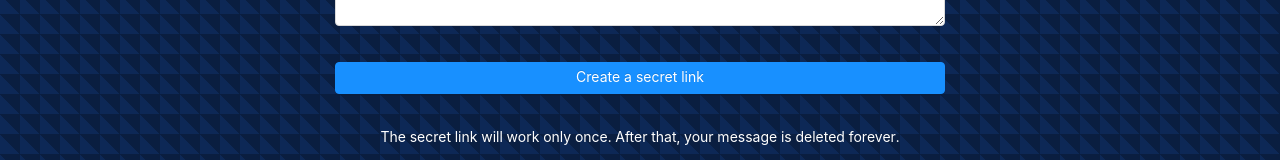
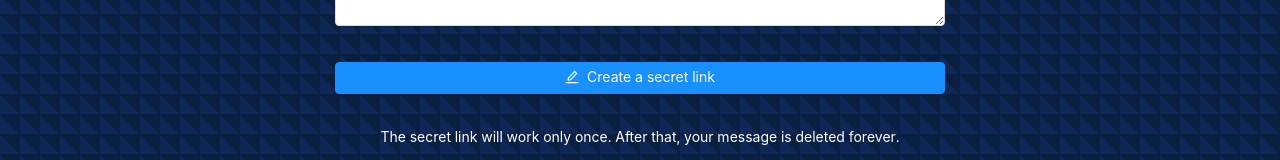
Before and after one commit to kozlovvski/secret-message, a React (Create React App) app: page /app in a window 1280 px wide. Shown: the part 426-586 px from the top of the page. Built offline with nearby package versions, Linux system fonts and the light colour scheme.

Commit message:
fix(create-message-form): add an icon to submit button

```diff
--- a/src/features/add-new-message/components/CreateMessageForm/CreateMessageForm.tsx
+++ b/src/features/add-new-message/components/CreateMessageForm/CreateMessageForm.tsx
@@ -2,6 +2,7 @@
 import { Button, Form, Input, Typography } from "antd";
 import React from "react";
 import { useSelector } from "react-redux";
+import { EditOutlined } from "@ant-design/icons";
 
 import useAppDispatch from "hooks/useAppDispatch";
 import { CreateSMessagePayload } from "typings/secret-message";
@@ -65,6 +66,7 @@ const CreateMessageForm: React.FC<ICreateMessageFormProps> = () => {
             loading={loading}
             type="primary"
             block
+            icon={<EditOutlined />}
             htmlType="submit"
             data-testid="submit-button"
           >
```
